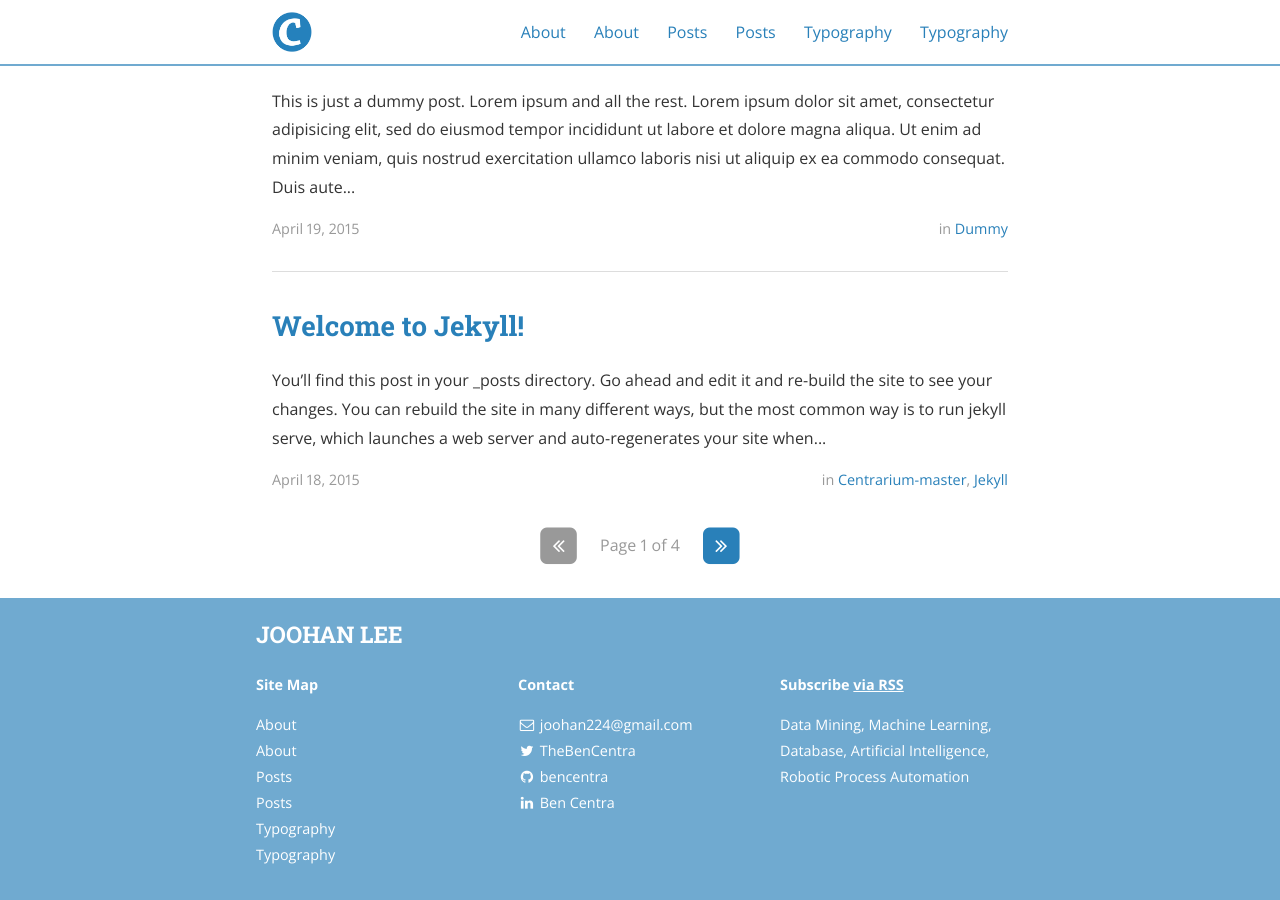
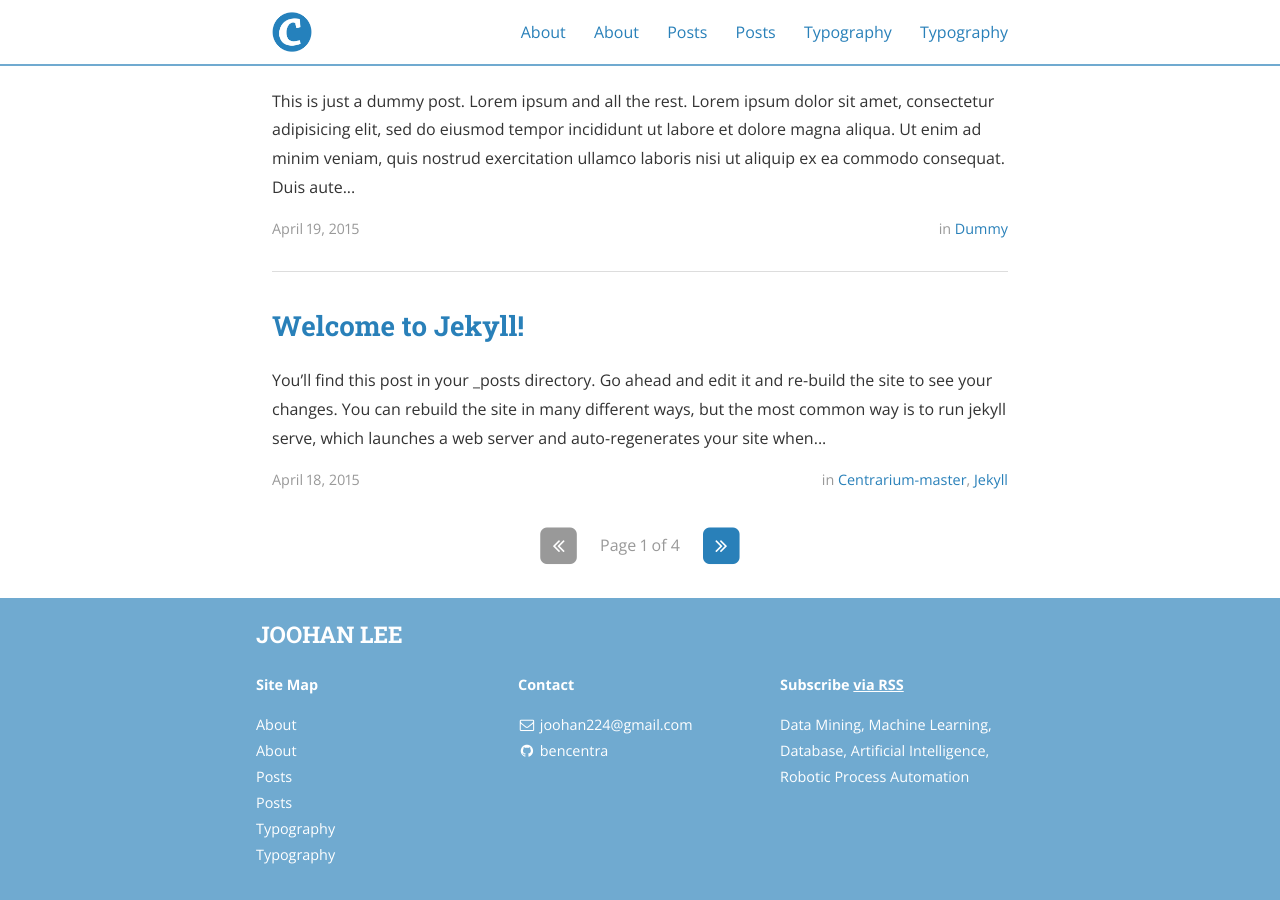
Before and after one commit to joohan-lee/joohan-lee.github.io, a Jekyll site: the page built from index.html, in a window 1280 px wide and 900 px high, scrolled down 1298 px. Built offline with Jekyll 4.4.1, drawn with Linux system fonts in a browser that asks for light colours; nearby versions of some CDN libraries; the list of posts is cut into pages by our own code; some of the changed lines change nothing that is shown.

Commit message:
Update _config.yml

```diff
--- a/_config.yml
+++ b/_config.yml
@@ -76,40 +76,19 @@
 #     desc: Follow me on Twitter            # Description to display as link title, etc
 #     share: true                           # Include in the "Share" section of posts
 social:
-  - name: Twitter
-    icon: twitter
-    username: TheBenCentra
-    url: https://twitter.com/TheBenCentra
-    desc: Follow me on Twitter
-    share: true
-
-  - name: Facebook
-    icon: facebook
-    username: thebencentra
-    url: ""
-    desc: Friend me on Facebook
-    share: true
-
   - name: GitHub
     icon: github
     username: bencentra
-    url: https://github.com/bencentra
+    url: https://github.com/joohan-lee
     desc: Fork me on GitHub
     share: false
 
-  - name: LinkedIn
-    icon: linkedin
-    username: Ben Centra
-    url: https://www.linkedin.com/pub/ben-centra/47/769/60a
-    desc: Connect with me on LinkedIn
-    share: true
-
-  - name: Google+
-    icon: google-plus
-    username: ""
-    url: ""
-    desc: Add me to your Circles
-    share: true
+#  - name: LinkedIn
+#    icon: linkedin
+#    username: Ben Centra
+#    url: https://www.linkedin.com/pub/ben-centra/47/769/60a
+#    desc: Connect with me on LinkedIn
+#    share: true
 
   - name: YouTube
     icon: youtube
@@ -118,75 +97,6 @@
     desc: Subscribe on YouTube
     share: false
 
-  - name: Instagram
-    icon: instagram
-    username: ""
-    url: ""
-    desc: Follow me on Instagram
-    share: false
-
-  - name: Pinterest
-    icon: pinterest
-    username: ""
-    url: ""
-    desc: Follow me on Pinterest
-    share: true
-
-  - name: SoundCloud
-    icon: soundcloud
-    username: ""
-    url: ""
-    desc: Follow me on SoundCloud
-    share: false
-
-  - name: Tumblr
-    icon: tumblr
-    username: ""
-    url: ""
-    desc: Follow me on Tumblr
-    share: false
-
-  - name: Steam
-    icon: steam
-    username: ""
-    url: ""
-    desc: Friend me on Steam
-    share: false
-
-  - name: Dribbble
-    icon: dribbble
-    username: ""
-    url: ""
-    desc: Follow me on Dribble
-    share: false
-
-  - name: Vimeo
-    icon: vimeo-square
-    username: ""
-    url: ""
-    desc: Follow me on Vimeo
-    share: false
-
-  - name: Vine
-    icon: vine
-    username: ""
-    url: ""
-    desc: Follow me on Vine
-    share: false
-
-  - name: Reddit
-    icon: reddit
-    username: ""
-    url: ""
-    desc: Share to Reddit
-    share: true
-
-  - name: "Hacker News"
-    icon: hacker-news
-    username: ""
-    url: ""
-    desc: Share to Hacker News
-    share: false
 
 # Social sharing protocols
 # These are for automatically generating sharing metadata for FB and Twitter
```
